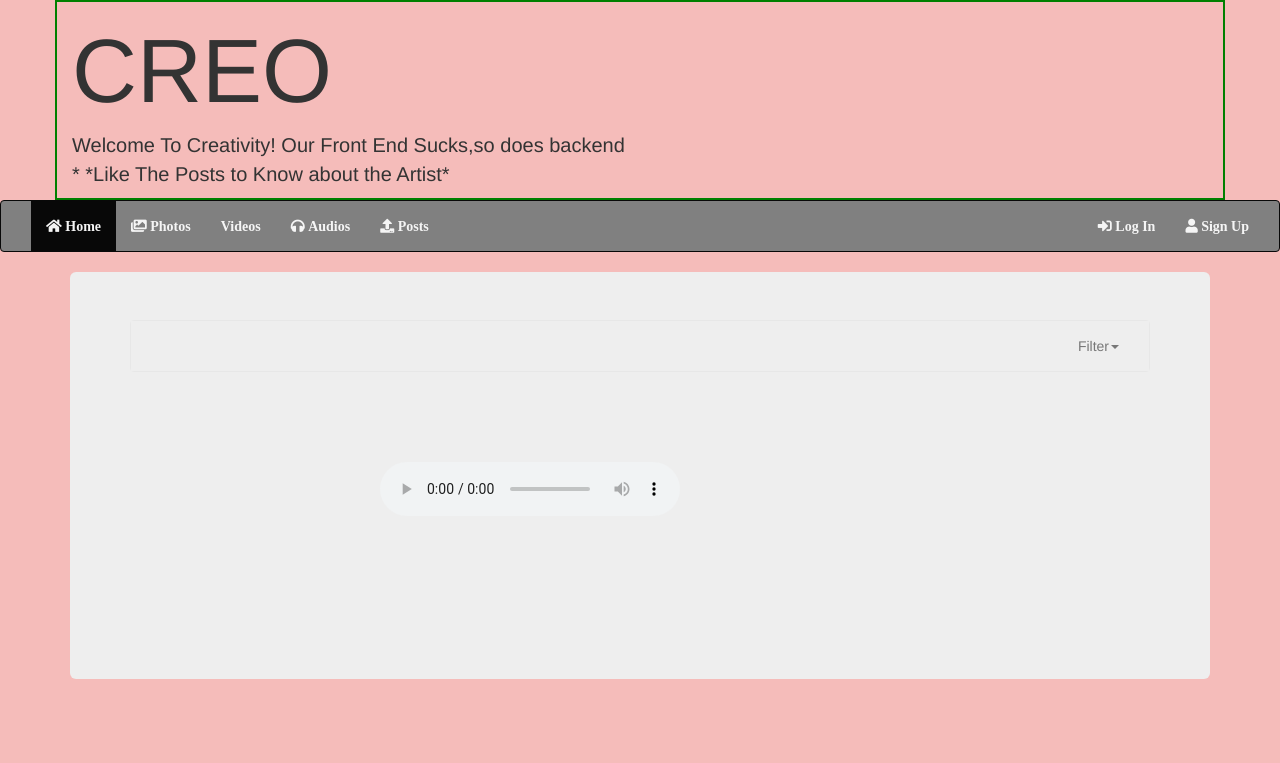
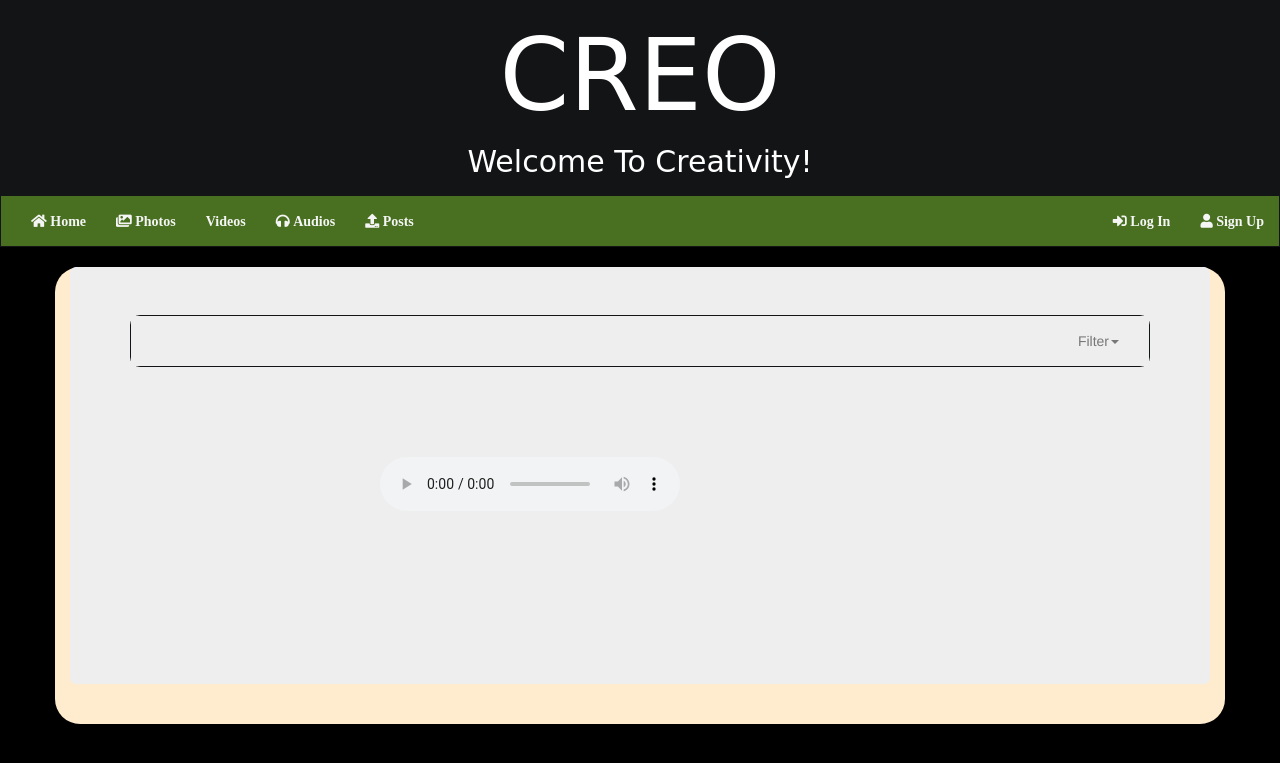
Before and after one commit to utsavdarlami/django-creo, a Django app: page /creo/audios/ in a window 1280 px wide. Shown: the top 763 px of the page. Run offline with Django 3.2, Linux system fonts and the light colour scheme; data comes from the database, SQL or seed files in the repository; some libraries are stand-ins or nearby versions; some web fonts are replaced.

Commit message:
new update from gyanas

```diff
--- a/creo/templates/allaudio.html
+++ b/creo/templates/allaudio.html
@@ -11,9 +11,9 @@
                               <li class="dropdown">
                               <a href="#" class="dropdown-toggle" data-toggle="dropdown" role="button" aria-haspopup="true" aria-expanded="false">Filter<span class="caret"></span></a>
                               <ul class="dropdown-menu">
-                        <li><a href="{%url 'allaudio' slug='mostview' %}">Most Viewd</a></li>
-                        <li><a href="{%url 'allaudio' slug='newest'%}">New</a></li>
-                        <li><a href="{%url 'allaudio' slug='mostliked'%}">Most Liked</a></li>
+                                    <li><a href="{%url 'homecreo' slug='mostview' %}">Most Viewd</a></li>
+                                    <li><a href="{%url 'homecreo' slug='newest'%}">New</a></li>
+                                    <li><a href="{%url 'homecreo' slug='mostliked'%}">Most Liked</a></li>
                               </ul>
                               </li>
                               </ul>
@@ -22,7 +22,6 @@
             </nav>
 {% if latest_submissions %}
 {% for submission in latest_submissions %}
-
 
 <div class="row">
       {%if submission.post_type == 2 %}
--- a/templates/base.html
+++ b/templates/base.html
@@ -6,31 +6,31 @@
 	<title>Creo</title>
 	<meta charset="UTF-8">
     <meta name="viewport" content="width=device-width, initial-scale=1.0">
+    <link rel="stylesheet" type="text/css" href="{% static '/css/intro.css' %}">
     <link rel="stylesheet" type="text/css" href="{% static '/css/sample1.css' %}">
+    <link rel="stylesheet" type="text/css" href="{% static '/css/logsign.css' %}">
+
 	<meta name="viewport" content="width=device-width, initial-scale=1">
-	  <!-- FontAwesome's Cdn  -->
-    <link rel="stylesheet" href="https://use.fontawesome.com/releases/v5.5.0/css/all.css" integrity="sha384-B4dIYHKNBt8Bc12p+WXckhzcICo0wtJAoU8YZTY5qE0Id1GSseTk6S+L3BlXeVIU" crossorigin="anonymous">
+
   <link rel="stylesheet" href="https://maxcdn.bootstrapcdn.com/bootstrap/3.3.7/css/bootstrap.min.css">
   <script src="https://ajax.googleapis.com/ajax/libs/jquery/3.3.1/jquery.min.js"></script>
   <script src="https://maxcdn.bootstrapcdn.com/bootstrap/3.3.7/js/bootstrap.min.js"></script>
   <link href="https://fonts.googleapis.com/css?family=ZCOOL+KuaiLe" rel="stylesheet">
-  <link rel="icon"  href="/media/image/icon/title.png">
-
+  <link rel="icon"  href="{% static 'image/icon/title.png' %}">
+  <link href="https://fonts.googleapis.com/css?family=Noto+Serif" rel="stylesheet">
+  <link rel="stylesheet" href="https://use.fontawesome.com/releases/v5.5.0/css/all.css" integrity="sha384-B4dIYHKNBt8Bc12p+WXckhzcICo0wtJAoU8YZTY5qE0Id1GSseTk6S+L3BlXeVIU" crossorigin="anonymous">
 </head>
 
 
-<body style="background-color:#F5BCBA;">
-        <div class="container" style="border:2px solid green;">
+<body style="background-color:black;">
 <div id="div1">
-                <h1 style="font-size: 90px;">CREO</h1>
-                <p style="font-size: 20px;">Welcome To Creativity! Our Front End Sucks,so does backend <br>
-                    * *Like The Posts to Know about the Artist*
-                </p>
+  <h1 style="font-size: 100px;">CREO</h1>
+  <p style="font-size: 30px;">Welcome To Creativity!</p>
 </div>
-        </div>
-            <!-- Nav Content -->
-            <nav class="navbar navbar-inverse" style="background-color: grey;">
-                <div class="container-fluid">
+
+
+    <nav class="navbar navbar-default narvbar-brand navbar-fixed-top" style="-webkit-border-radius: 0; -moz-border-radius: 0; border-radius: 0;">
+        <div class="container-fluid abc">
                 <div class="navbar-header">
                         <button type="button" class="navbar-toggle" data-toggle="collapse" data-target="#myNavbar">
                           <span class="icon-bar"></span>
@@ -38,10 +38,11 @@
                           <span class="icon-bar"></span>
                         </button>
                       </div>
+
             <div class="collapse navbar-collapse" id="myNavbar">
             <ul class="nav navbar-nav">
-                      <li class="active"><a href="{%url 'index'%}">
-                        <span style="font-size: 1em; color: whitesmoke;;">
+                    <li><a href="{%url 'index'%}">
+                            <span style="font-size: 1em; color: whitesmoke;">
                                 <i class="fas fa-home"> Home</i>
                             </span>
                           </a></li>
@@ -104,14 +105,14 @@
         </div>
         </div>
         </nav>
-            <!-- Nav Content Ended -->
-
-        <div class="container">
-            {% block contents %}
-            {% endblock %}
-        </div>
 
 
+        <div class="container" style="background-color:#FFEBCD !important; border-radius: 25px;">
+        {%block contents%}
+
+        {%endblock%}
+        </div>
+</div>
 </body>
 </html>
 
```
Also changed, not shown: creo/templates/allimage.html (+4 -3 lines), creo/templates/allindex.html (+6 -3 lines), creo/templates/allvideo.html (+4 -3 lines), requirements.txt (+0 -7 lines). Lines whose indentation alone changed are shown as unchanged.
